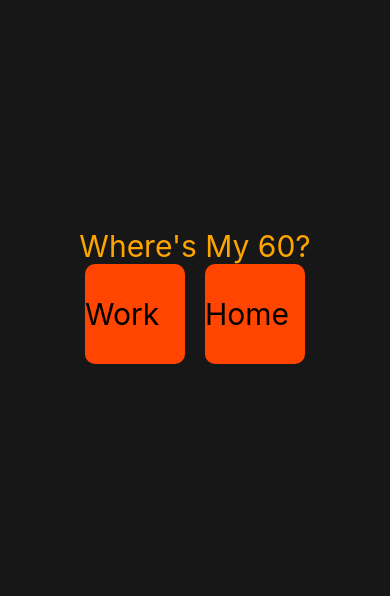
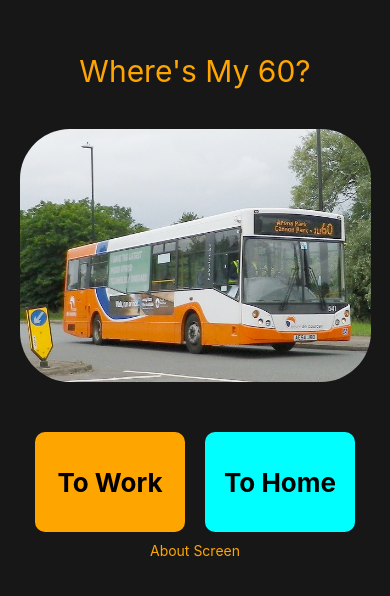
Before and after one commit to Makktu/WheresMy602023, a React Native app: screen / in a window 390 px wide. Shown: the part 116-712 px from the top of the page. Built offline with nearby package versions, Linux system fonts and the light colour scheme.

Commit message:
set up the json api extractor

```diff
--- a/App.jsx
+++ b/App.jsx
@@ -3,6 +3,8 @@ import { StyleSheet, Text, View } from 'react-native';
 
 import HomeScreen from './src/screens/HomeScreen';
 import Buttons from './src/components/Buttons';
+import TheImage from './src/components/TheImage';
+import AboutScreen from './src/components/AboutScreen';
 
 export default function App() {
   return (
@@ -10,7 +12,9 @@ export default function App() {
       <StatusBar style='light' />
       <View style={styles.container}>
         <HomeScreen />
+        <TheImage />
         <Buttons />
+        <AboutScreen style={{ marginTop: 100 }} />
       </View>
     </>
   );
@@ -23,4 +27,8 @@ const styles = StyleSheet.create({
     alignItems: 'center',
     justifyContent: 'center',
   },
+  imageStyle: {
+    margin: 100,
+    borderRadius: 50,
+  },
 });
--- a/package.json
+++ b/package.json
@@ -9,10 +9,14 @@
     "web": "expo start --web"
   },
   "dependencies": {
+    "axios": "^1.4.0",
     "expo": "~48.0.18",
     "expo-status-bar": "~1.4.4",
     "react": "18.2.0",
-    "react-native": "0.71.8"
+    "react-native": "0.71.8",
+    "react-native-xml2js": "^1.0.3",
+    "xml-js": "^1.6.11",
+    "xml2json": "^0.12.0"
   },
   "devDependencies": {
     "@babel/core": "^7.20.0"
--- /dev/null
+++ b/src/api/api.js
@@ -0,0 +1,12 @@
+import axios from 'axios';
+
+export default axios.create({
+  baseURL:
+    'https://data.bus-data.dft.gov.uk/api/v1/datafeed?boundingBox=-1.42625%2C%2052.36964%2C%20-1.59502%2C%2052.45649&operatorRef=SCNH&lineRef=60&api_key=93b0e2fee16e881a1ccd4a49736d71c44b376744',
+  //
+});
+
+// headers: {
+//     Authorization:
+//       'Bearer pmNa_25iPGdkTHqTcC6TRphKi0m8qODsxpp6exZ7a4mgbDD3Qv-4tdwCSOUSc0YRTLU_0Eiehm9H3Y8WbshJKz_jkz_3zg25muOg8S7aN7YaaDj29U4iQEDVBdBbZHYx',
+//   },
--- /dev/null
+++ b/src/components/AboutScreen.jsx
@@ -0,0 +1,14 @@
+import React from 'react';
+import { View, Text, StyleSheet, TouchableOpacity } from 'react-native';
+
+const AboutScreen = () => {
+  return (
+    <View>
+      <Text style={{ color: 'orange' }}>About Screen</Text>
+    </View>
+  );
+};
+
+const styles = StyleSheet.create({});
+
+export default AboutScreen;
--- a/src/components/Buttons.jsx
+++ b/src/components/Buttons.jsx
@@ -1,34 +1,76 @@
-import React from 'react';
+import React, { useState } from 'react';
 import { View, Text, TouchableOpacity, StyleSheet } from 'react-native';
+import getBuses from '../api/api';
+
+let parseString = require('react-native-xml2js').parseString;
 
 const Buttons = () => {
+  const [errorMessage, setErrorMessage] = useState('');
+  let json;
+  // *
+  let travellingDirection = '';
+  const searchBuses = async (travellingDirection) => {
+    if (!travellingDirection) {
+      return;
+    }
+    try {
+      const response = await getBuses.get();
+      parseString(response.data, function (err, result) {
+        json = JSON.stringify(result);
+        console.log(json);
+      });
+      setErrorMessage('');
+    } catch (err) {
+      setErrorMessage(err);
+      console.log('💥', err);
+    }
+  };
+
+  // *_________________________________________________
+
   return (
     <View style={styles.btnContainerStyle}>
-      <TouchableOpacity style={styles.buttonStyle}>
-        <Text style={{ fontSize: 30 }}>Work</Text>
+      <TouchableOpacity
+        onPress={() => {
+          travellingDirection = 'INBOUND';
+          searchBuses(travellingDirection);
+        }}
+        style={styles.workButtonStyle}
+      >
+        <Text style={styles.textStyle}>To Work</Text>
       </TouchableOpacity>
-      <TouchableOpacity style={styles.buttonStyle}>
-        <Text style={{ fontSize: 30 }}>Home</Text>
+      <TouchableOpacity
+        onPress={() => {
+          travellingDirection = 'OUTBOUND';
+          searchBuses(travellingDirection);
+        }}
+        style={[styles.workButtonStyle, { backgroundColor: 'cyan' }]}
+      >
+        <Text style={styles.textStyle}>To Home</Text>
       </TouchableOpacity>
     </View>
   );
 };
 
 const styles = StyleSheet.create({
-  buttonStyle: {
+  workButtonStyle: {
     height: 100,
-    width: 100,
-    backgroundColor: 'orangered',
+    width: 150,
+    backgroundColor: 'orange',
     borderRadius: 10,
     margin: 10,
     textAlign: 'center',
     justifyContent: 'center',
-    fontSize: 40,
-    bottom: 10,
+    alignItems: 'center',
   },
   btnContainerStyle: {
     flexDirection: 'row',
   },
+  textStyle: {
+    fontSize: 26,
+    fontWeight: 'bold',
+    padding: 10,
+  },
 });
 
 export default Buttons;
--- /dev/null
+++ b/src/components/TheImage.jsx
@@ -0,0 +1,19 @@
+import React from 'react';
+import { Image, StyleSheet } from 'react-native';
+import TheSixty from '../../img/the_60_bus.png';
+
+const TheImage = () => {
+  return <Image style={styles.imageStyle} source={TheSixty} />;
+};
+
+const styles = StyleSheet.create({
+  imageStyle: {
+    margin: 40,
+    borderRadius: 50,
+    width: '90%',
+    height: '30%',
+    resizeMode: 'stretch',
+  },
+});
+
+export default TheImage;
```
Also changed, not shown: img/the_60_bus.png (added), 1 other file (tests, documents, lock files or other folders).
